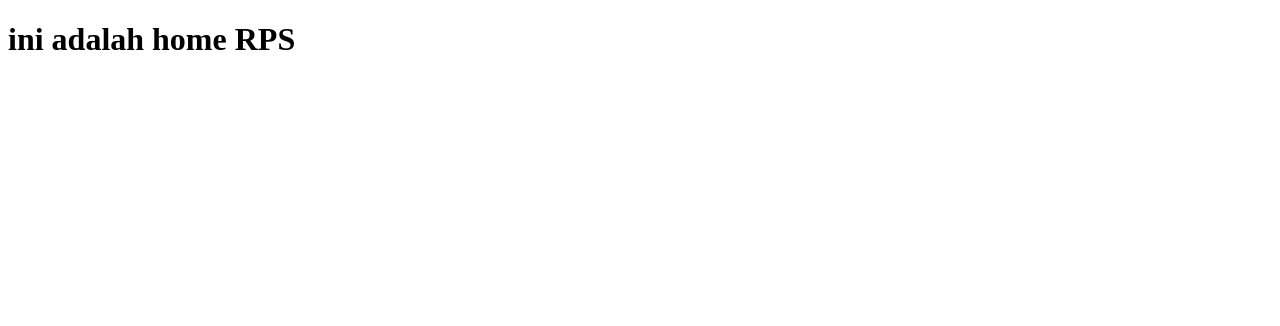
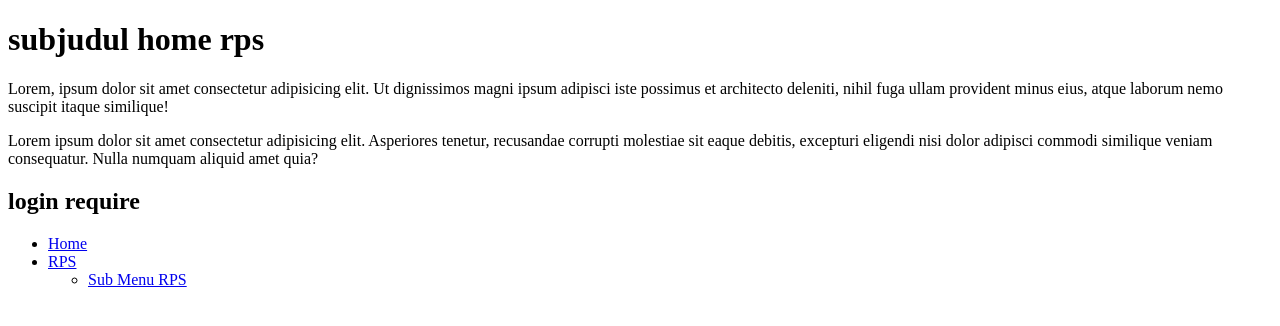
Before and after one commit to ristykdr/prjsiunp, a Django app: page /rps/ in a window 1280 px wide. Shown: the top 326 px of the page. Run offline with Django 3.2, Linux system fonts and the light colour scheme.

Commit message:
Add template, menu, submenu Changes to be committed: 	new file:   backend/simprosis/rps/templates/rps/index.html 	modified:   backend/simprosis/rps/views.py 	modified:   backend/simprosis/simprosis/settings.py 	modified:   backend/simprosis/simprosis/views.py 	modified:   backend/simprosis/templates/index.html 	deleted:    backend/simprosis/templates/rps.html

```diff
--- /dev/null
+++ b/backend/simprosis/rps/templates/rps/index.html
@@ -0,0 +1,22 @@
+<!DOCTYPE html>
+<html lang="en">
+<head>
+    <meta charset="UTF-8">
+    <meta name="viewport" content="width=device-width, initial-scale=1.0">
+    <meta http-equiv="X-UA-Compatible" content="ie=edge">
+    <title>{{judul}}</title>
+</head>
+<body>
+    <h1>{{subjudul}}</h1>
+    <p>Lorem, ipsum dolor sit amet consectetur adipisicing elit. Ut dignissimos magni ipsum adipisci iste possimus et architecto deleniti, nihil fuga ullam provident minus eius, atque laborum nemo suscipit itaque similique!</p>
+    <p>Lorem ipsum dolor sit amet consectetur adipisicing elit. Asperiores tenetur, recusandae corrupti molestiae sit eaque debitis, excepturi eligendi nisi dolor adipisci commodi similique veniam consequatur. Nulla numquam aliquid amet quia? </p>
+    <h2>login require</h2>
+    <ul>
+        <li><a href="/">Home</a></li>
+        <li><a href="/rps">RPS</a></li>
+        <ul>
+            <li><a href="submenurps/">Sub Menu RPS</a></li>
+        </ul>
+    </ul>
+</body>
+</html>
--- a/backend/simprosis/rps/views.py
+++ b/backend/simprosis/rps/views.py
@@ -4,7 +4,15 @@ from django.http import HttpResponse
 
 # Create your views here.
 def index(request): #index dari rps
-    return render(request,'rps.html')
+    context = {
+        'judul':'Home RPS',
+        'subjudul':'subjudul home rps',
+    }
+    return render(request,'rps/index.html',context)
 
 def submenurps(request):
-    return HttpResponse("ini adalah submenu rps")
+    context={
+        'judul':'submenu RPS',
+        'subjudul':'subjudul submenu rps',
+    }
+    return render(request,'rps/index.html',context)
--- a/backend/simprosis/simprosis/settings.py
+++ b/backend/simprosis/simprosis/settings.py
@@ -37,6 +37,7 @@ INSTALLED_APPS = [
     'django.contrib.sessions',
     'django.contrib.messages',
     'django.contrib.staticfiles',
+    'rps',
 ]
 
 MIDDLEWARE = [
--- a/backend/simprosis/simprosis/views.py
+++ b/backend/simprosis/simprosis/views.py
@@ -2,7 +2,11 @@ from django.http import HttpResponse
 from django.shortcuts import render
 
 def index (request):
-    return render(request,'index.html')
+    context ={
+        'judul':'Home',
+        'subjudul':'isi subjudul',
+    }
+    return render(request,'index.html',context)
 
 def index2(request):
     return HttpResponse("<h1>INI INDEX</h1>")
--- a/backend/simprosis/templates/rps.html
+++ /dev/null
@@ -1,12 +0,0 @@
-<!DOCTYPE html>
-<html lang="en">
-<head>
-    <meta charset="UTF-8">
-    <meta name="viewport" content="width=device-width, initial-scale=1.0">
-    <meta http-equiv="X-UA-Compatible" content="ie=edge">
-    <title>Home RPS</title>
-</head>
-<body>
-    <h1>ini adalah home RPS</h1>
-</body>
-</html>
```
Also changed, not shown: backend/simprosis/templates/index.html (+8 -1 lines).
